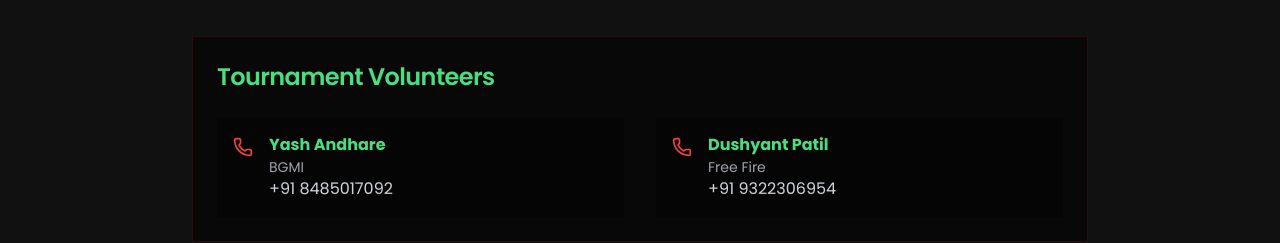
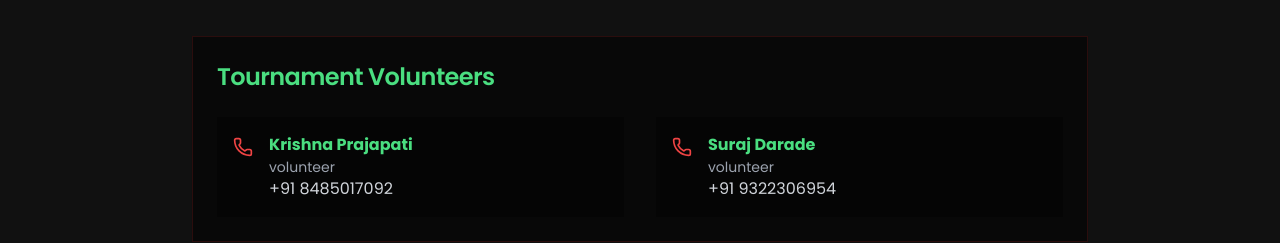
Before and after one commit to ShubhamChoure/esports, a Next.js app: page / in a window 1280 px wide. Shown: the part 2280-2523 px from the top of the page. Built offline with nearby package versions, Linux system fonts and the light colour scheme.

Commit message:
Update Contact changed name

```diff
--- a/src/components/Contact.jsx
+++ b/src/components/Contact.jsx
@@ -4,13 +4,13 @@
 export default function Contact() {
   const contacts = [
     {
-      name: "Yash Andhare",
-      game: "BGMI",
+      name: "Krishna Prajapati",
+      game: "volunteer",
       phone: "+91 8485017092",
     },
     {
-      name: "Dushyant Patil",
-      game: "Free Fire",
+      name: "Suraj Darade",
+      game: "volunteer",
       phone: "+91 9322306954",
     },
   ]
```
